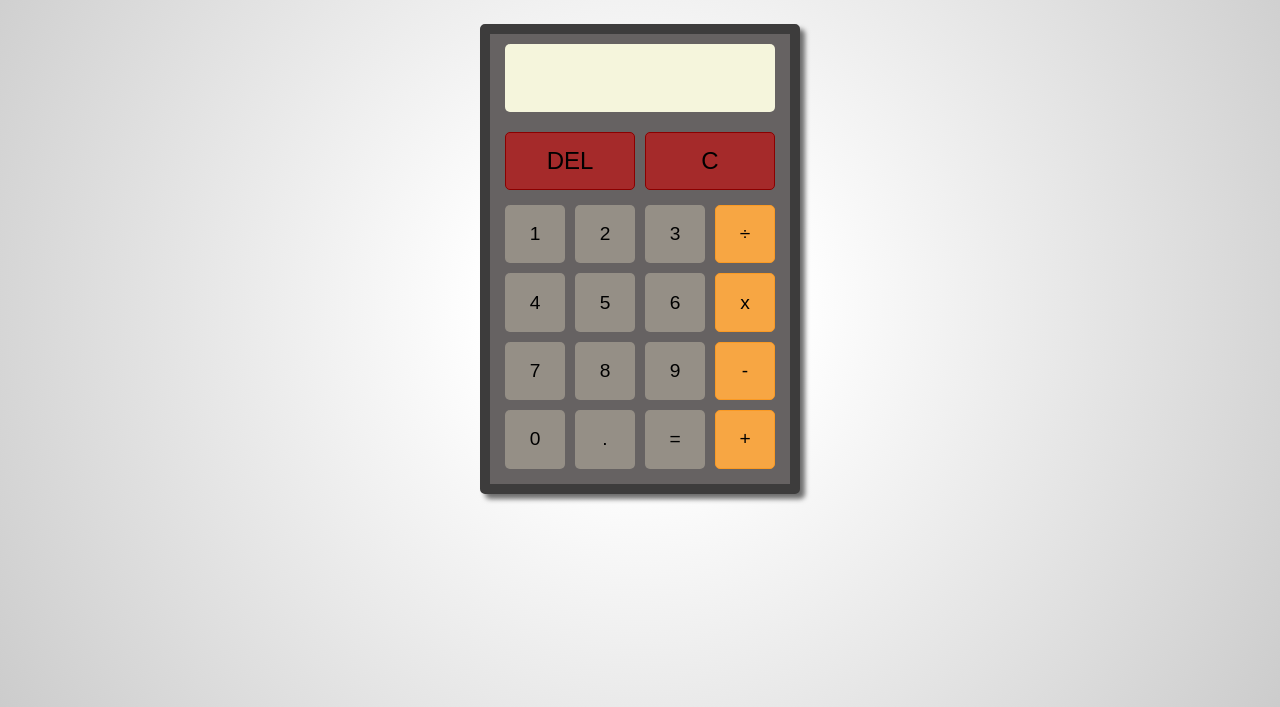
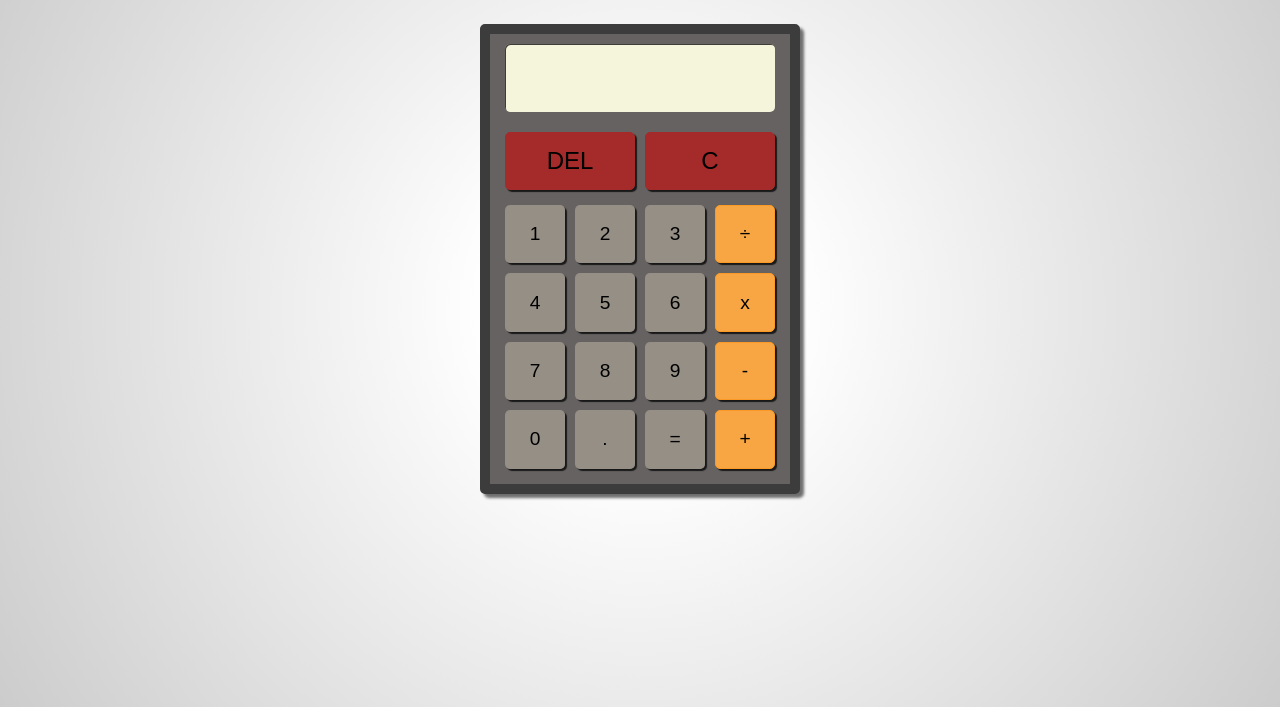
Before and after one commit to atarsa/calculator, a plain HTML site: page index.html in a window 1280 px wide. Shown: the part 93-800 px from the top of the page. Drawn offline with Linux system fonts and the light colour scheme.

Commit message:
Added hover effect and drop shadow

```diff
--- a/main.css
+++ b/main.css
@@ -25,9 +25,9 @@ h2{
     grid-template-rows: 10px 1fr 10px repeat(5,1fr) 10px;
     border: 10px solid rgb(61, 60, 60);
     border-radius: 5px;
-    -webkit-box-shadow: 5px 5px 5px 0px rgba(110,110,110,1);
-    -moz-box-shadow: 5px 5px 5px 0px rgba(110,110,110,1);
-    box-shadow: 5px 5px 5px 0px rgba(110,110,110,1);
+    -webkit-box-shadow: 4px 4px 3px 0px rgba(110,110,110,1);
+    -moz-box-shadow: 4px 4px 3px 0px rgba(110,110,110,1);
+    box-shadow: 4px 4px 3px 0px rgba(110,110,110,1);
 }
 .display{
     grid-column: 2 /6;
@@ -74,26 +74,30 @@ h2{
     border-radius: 5px;
     margin-right: 5px;
     margin-left: 5px;
-
+    -webkit-box-shadow: inset 1px 1px 0px 0px rgba(0,0,0,0.75);
+    -moz-box-shadow: inset 1px 1px 0px 0px rgba(0,0,0,0.75);
+    box-shadow: inset 1px 1px 0px 0px rgba(0,0,0,0.75);
 
 }
 .display p{
-
     font-weight: 700;
     text-align: right;
     font-size: 2em;
     padding-right: 5px;
     margin: 5px 0;
-
 }
 
 .clear-btn input[type="button"]{
-    background-color: brown;
+    background-color: rgb(165,42,42);
     border-radius: 5px;
-    border: 1px solid darkred;
+    border: 1px solid rgb(165,42,42);
     margin: 10px 5px;
     padding: 10%;
     font-size: 1.5em;
+}
+.clear-btn input[type="button"]:hover{
+    background-color: rgba(151, 1, 1, 0.925);
+    border: 1px solid rgb(151, 1, 1, 0.925);
 }
 .numbers input[type="button"]{
     background-color: rgba(150, 144, 135, 0.993);
@@ -103,6 +107,10 @@ h2{
     padding: 5%;
     font-size: 1.2em;
 }
+.numbers input[type="button"]:hover{
+    background-color: rgba(124, 121, 115, 0.993);
+    border: 1px solid rgba(124, 121, 115, 0.993);
+}
 .operators input[type="button"]{
     background-color: rgb(247, 166, 67);
     border: 1px solid rgb(250, 154, 36);
@@ -111,3 +119,14 @@ h2{
     padding: 10%;
     font-size: 1.2em;
 }
+.operators input[type="button"]:hover{
+    background-color: rgb(250, 154, 36);
+    border: 1px solid rgb(250, 154, 36);
+}
+.clear-btn input[type="button"],
+.numbers input[type="button"],
+.operators input[type="button"]{
+    -webkit-box-shadow: 2px 2px 1px 0px rgba(0,0,0,0.75);
+    -moz-box-shadow: 2px 2px 1px 0px rgba(0,0,0,0.75);
+    box-shadow: 2px 2px 1px 0px rgba(0,0,0,0.75);
+}
```
